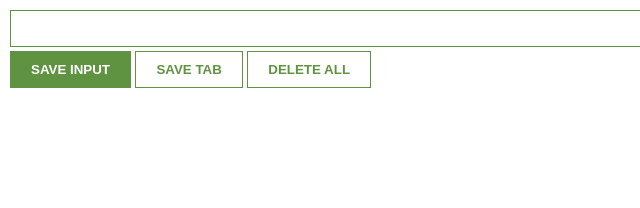
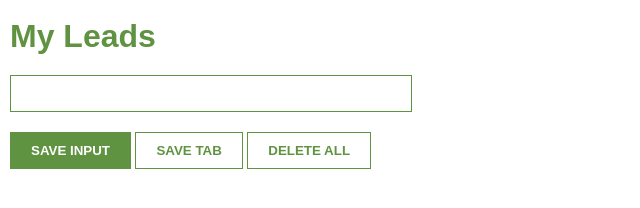
Before and after one commit to shreyam1006/Leads-Tracker-Chrome-Ext, a browser extension: page index.html in a window 1280 px wide. Shown: the whole page, without its empty margins (0-640 px from the left). Drawn offline with Linux system fonts and the light colour scheme.

Commit message:
Update CSS and HTML files

```diff
--- a/index.css
+++ b/index.css
@@ -2,16 +2,18 @@ body {
   margin: 0;
   padding: 10px;
   font-family: Arial, Helvetica, sans-serif;
+  max-width: 400px;
   min-width: 400px;
 }
 
 input {
-  width: 100%;
+  width: 95%;
   box-sizing: border-bos;
   border: 1px solid #5f9341;
   font-weight: bold;
   padding: 10px;
-  margin-bottom: 4px;
+  margin-bottom: 20px;
+  margin-top: 20px;
 }
 
 input:focus {
@@ -45,3 +47,9 @@ li {
 li a {
   color: #5f9341;
 }
+
+h1 {
+  color: #5f9341;
+  margin-bottom: 0px;
+  margin-top: 8px;
+}
--- a/index.html
+++ b/index.html
@@ -7,6 +7,7 @@
     <title>Leads Tracker</title>
   </head>
   <body>
+    <h1>My Leads</h1>
     <input type="text" id="input-el" />
     <button id="input-btn">SAVE INPUT</button>
     <button id="save-btn" class="secondary">SAVE TAB</button>
```
